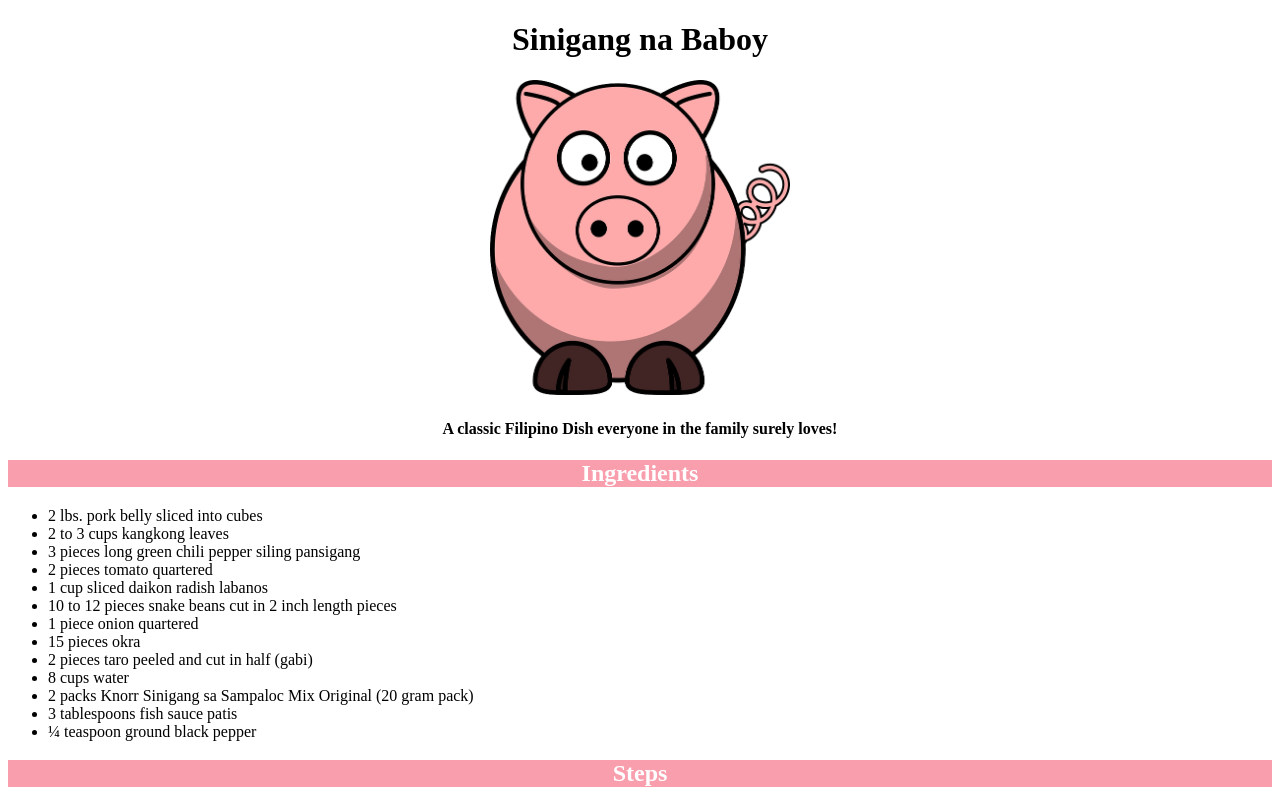
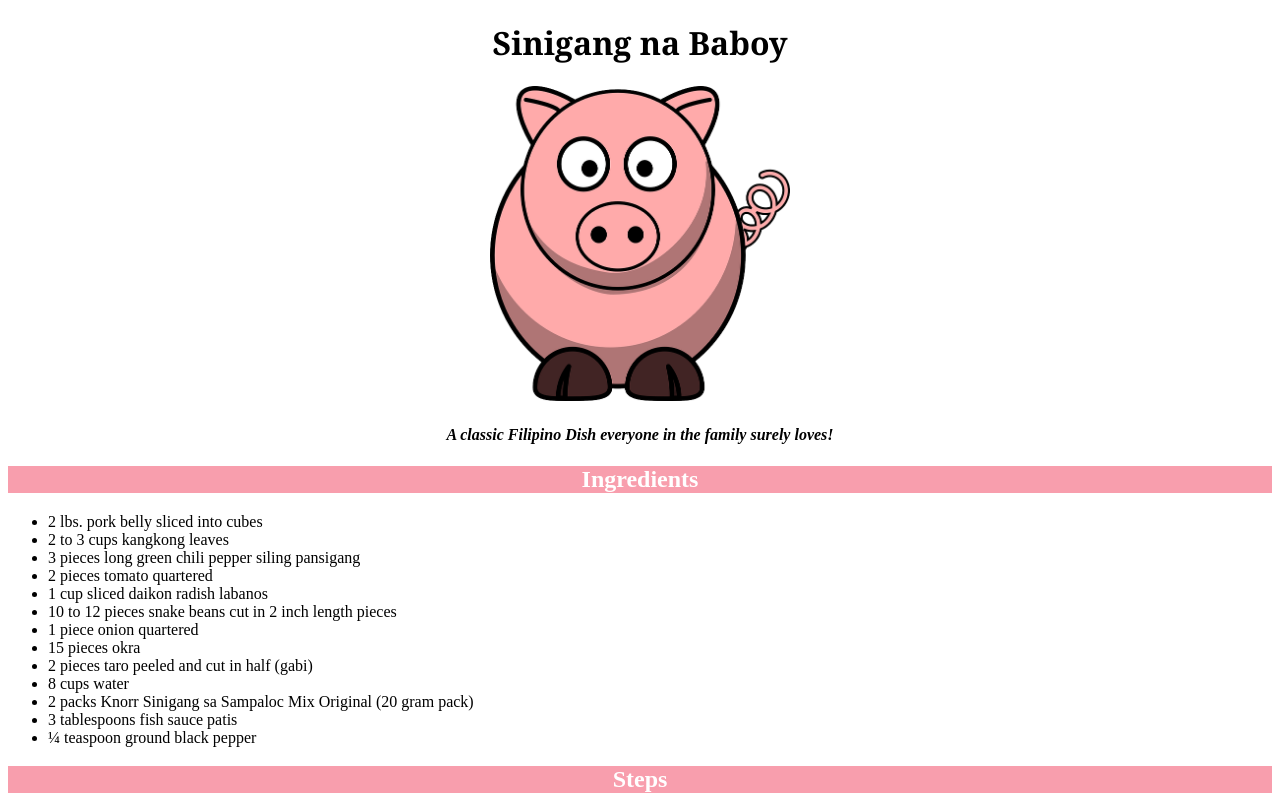
Before and after one commit to naknamu/odin-recipes, a plain HTML site: page recipes/pork-sinigang/sinigang.html in a window 1280 px wide. Shown: the top 800 px of the page. Drawn offline with Linux system fonts and the light colour scheme.

Commit message:
Added and edited css files

```diff
--- a/recipes/fried-chicken/friedchicken-style.css
+++ b/recipes/fried-chicken/friedchicken-style.css
@@ -4,6 +4,14 @@
 h2
  {
     text-align: center;
+}
+
+.dish-name {
+    font-family: Georgia, 'Times New Roman', Times, serif;
+}
+
+.img-description {
+    font-style: italic;
 }
 
 img {
@@ -14,4 +22,5 @@ img {
 h2 {
     background-color: brown;
     color: white;
+    font-family: "Lucida Handwriting", 'Times New Roman', Times, serif;
 }
--- a/recipes/pork-sinigang/sinigang-style.css
+++ b/recipes/pork-sinigang/sinigang-style.css
@@ -4,6 +4,14 @@
 h2
  {
     text-align: center;
+}
+
+.dish-name {
+    font-family: Georgia, 'Times New Roman', Times, serif;
+}
+
+.img-description {
+    font-style: italic;
 }
 
 img {
@@ -14,4 +22,5 @@ img {
 h2 {
     background-color: rgb(248, 158, 173);
     color: white;
+    font-family: "Lucida Handwriting", 'Times New Roman', Times, serif;
 }
```
Also changed, not shown: index.html (+3 -1 lines), style.css (added, +8 -0 lines).
